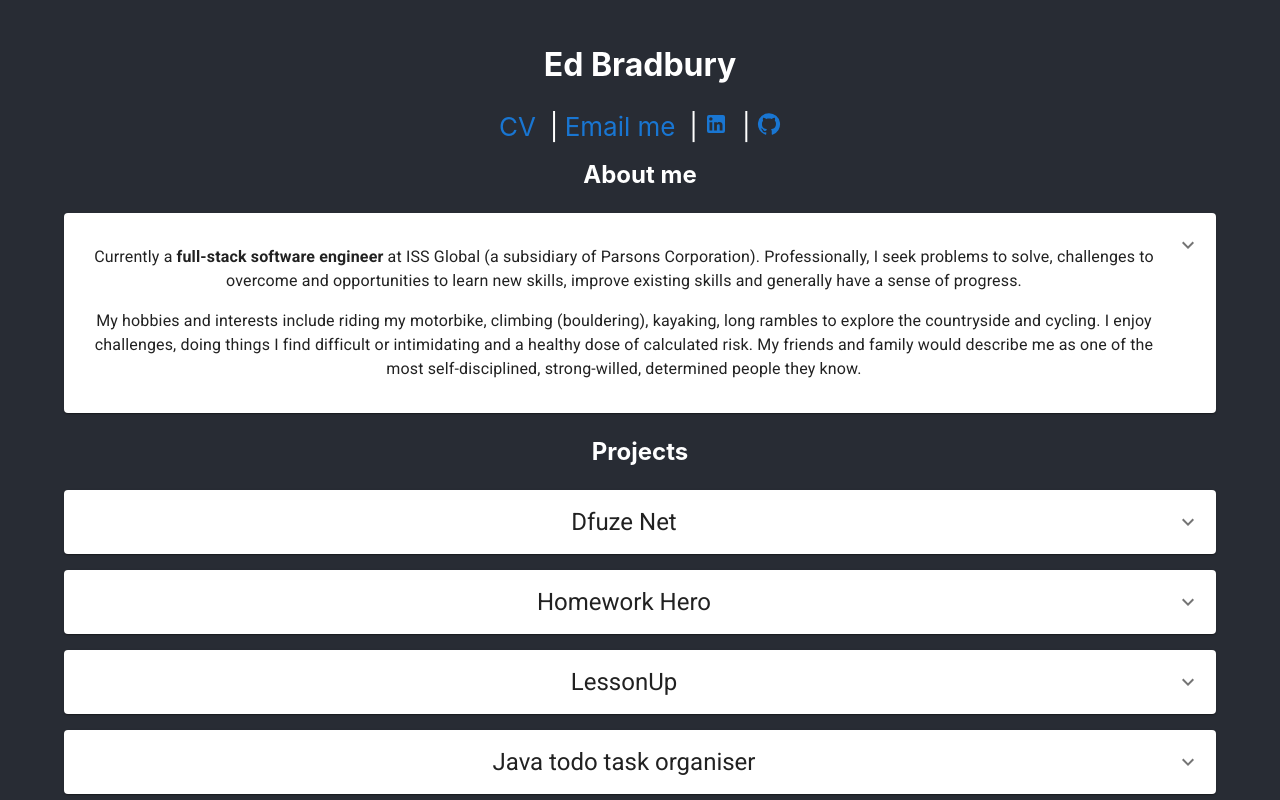
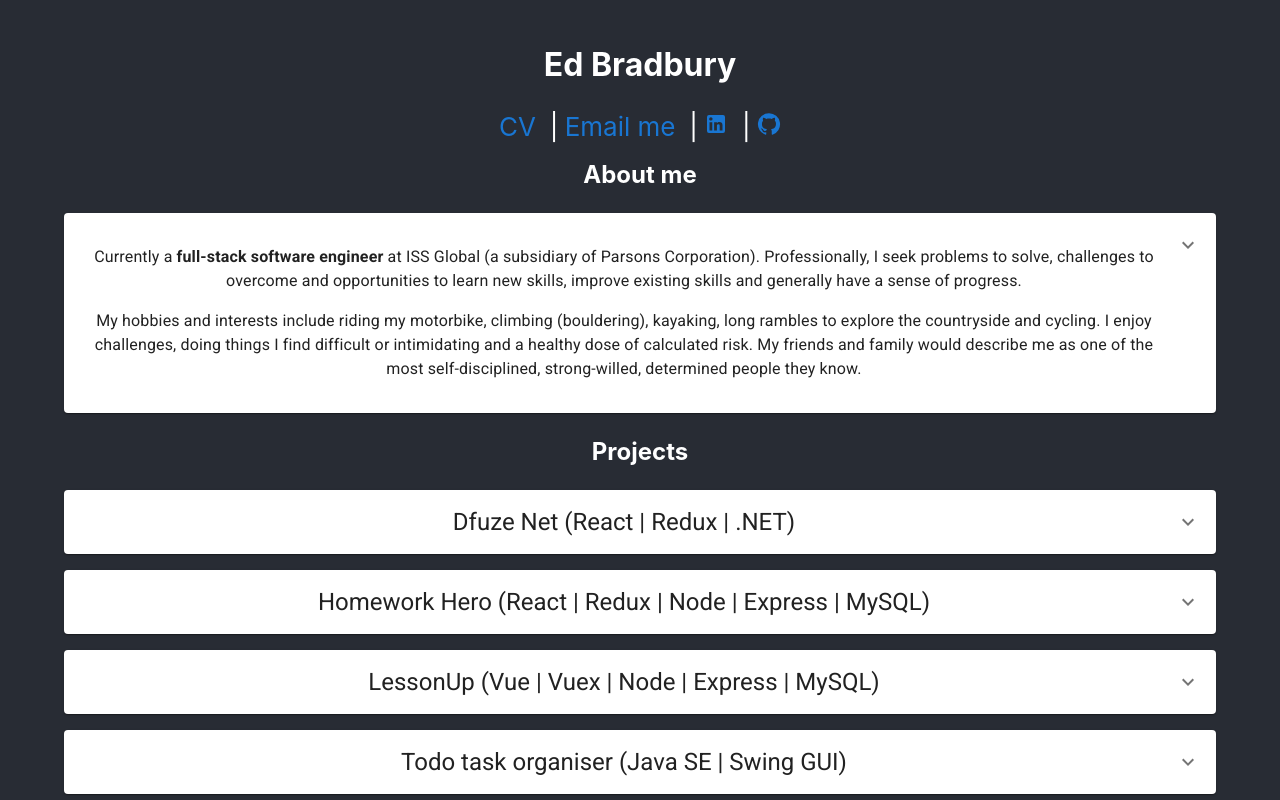
Before and after one commit to edwardsbradbury/portfolio_v2, a React (Create React App) app: page / in a window 1280 px wide. Built offline with nearby package versions, Linux system fonts and the light colour scheme.

Commit message:
Project titles now include the used technologies in brackets

```diff
--- a/src/components/Project.js
+++ b/src/components/Project.js
@@ -38,7 +38,7 @@ const Project = ({data}) => {
           placement='top-start'>
           <div>
             <CardHeader
-              title={data.name}
+              title={`${data.name} (${data.technologies})`}
               onClick={() => setOpen(prev => !prev)}
               sx={headerStyle}
               titleTypographyProps={{variant: 'h5'}}
--- a/src/components/Projects.js
+++ b/src/components/Projects.js
@@ -12,8 +12,7 @@ const dfuzeNet = {
     </>
   ),
   videoSrc: null,
-  url: '',
-  gitRepos: null
+  technologies: 'React | Redux | .NET'
 }
 
 const homeworkHero = {
@@ -29,7 +28,8 @@ const homeworkHero = {
       <p>The backend is an API consisting of Node with Express and Passport middlewares and a MySQL database, very similar to (adapted from) the API I developed a year previously for LessonUp.</p>
     </>
   ),
-  videoSrc: 'https://www.youtube.com/embed/Ox_GTEmDLWc'
+  videoSrc: 'https://www.youtube.com/embed/Ox_GTEmDLWc',
+  technologies: 'React | Redux | Node | Express | MySQL'
 }
 
 const lessonUp = {
@@ -44,11 +44,12 @@ const lessonUp = {
       <p>I taught myself Vue.js (+ Vuex global state management and persistence), Passport.js (which necessitated my learning CORS configuration and secure cookies) and learned to use Axios http client to complete this project.</p>
     </>
   ),
-  videoSrc: 'https://www.youtube.com/embed/vefsyGOkEsY'
+  videoSrc: 'https://www.youtube.com/embed/vefsyGOkEsY',
+  technologies: 'Vue | Vuex | Node | Express | MySQL'
 }
 
 const todo = {
-  name: 'Java todo task organiser',
+  name: 'Todo task organiser',
   description: (
     <>
       <p>A todo task organiser for desktop, written in Java JDK 15, using the Swing library for the user interface.</p>
@@ -57,7 +58,8 @@ const todo = {
       <p><a href='https://github.com/edwardsbradbury/java-todo-application' target='_blank' rel='noreferrer'>GitHub repo</a></p>
     </>
   ),
-  videoSrc: 'https://www.youtube.com/embed/AlrN15X_juI'
+  videoSrc: 'https://www.youtube.com/embed/AlrN15X_juI',
+  technologies: 'Java SE | Swing GUI'
 }
 
 const Projects = () => {
```
